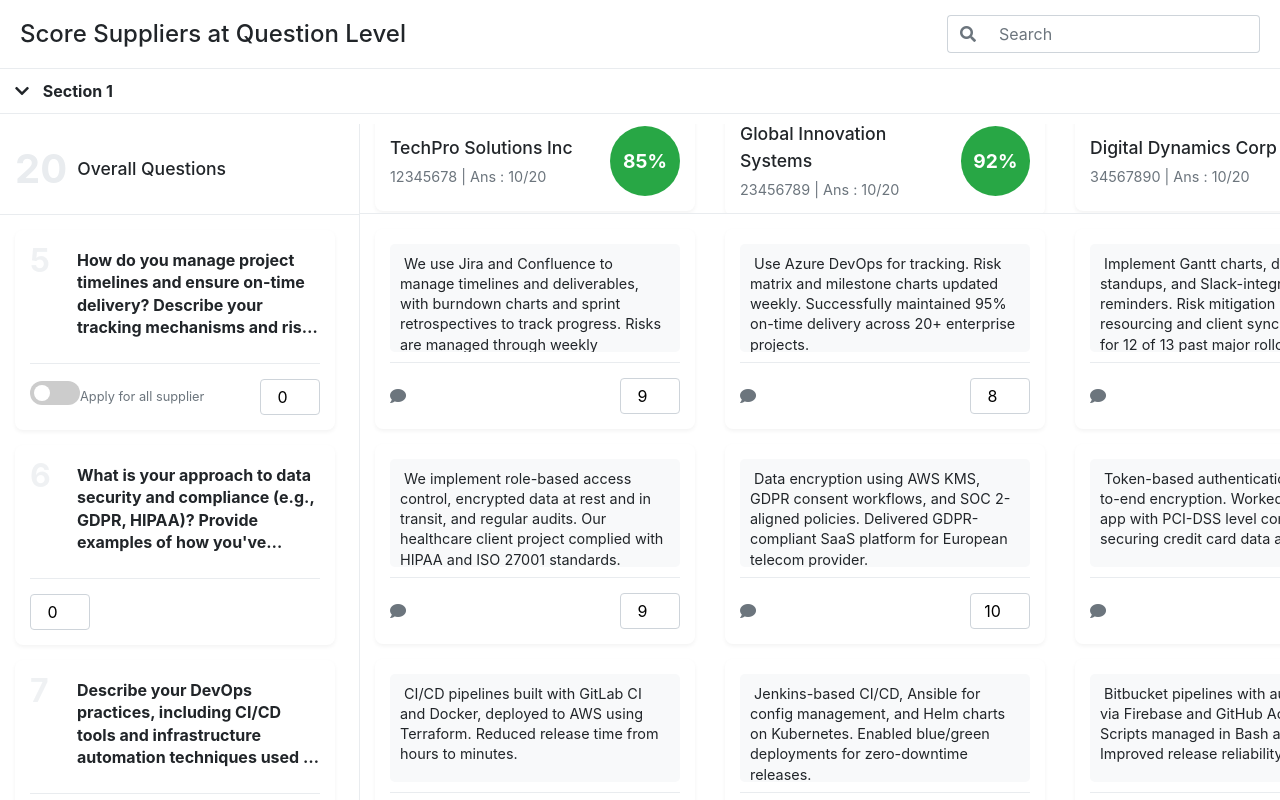
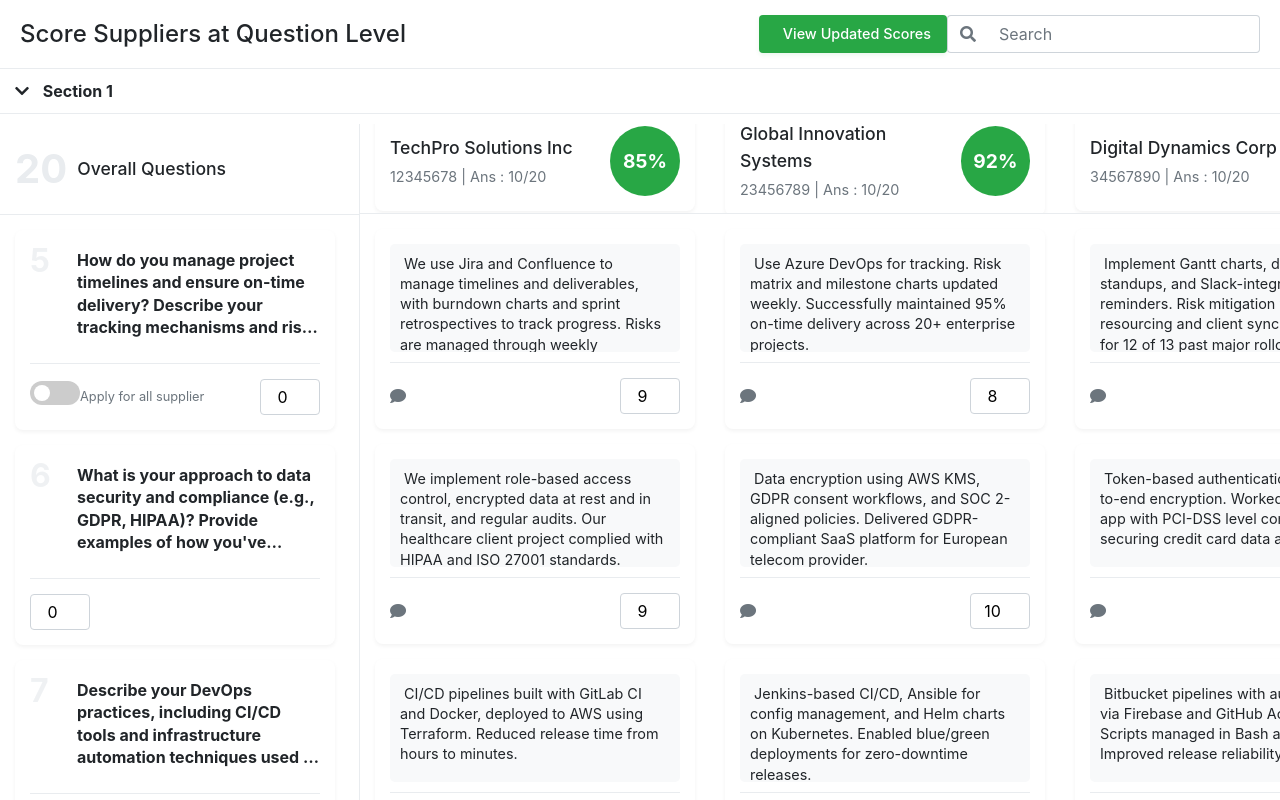
Before and after one commit to Akhlaquea01/my-angular-app, an Angular app: page / in a window 1280 px wide. Shown: the top 800 px of the page. Built offline with nearby package versions, Linux system fonts and the light colour scheme.

Commit message:
Enhance supplier scoring component with new "View Updated Scores" button; implement tracking of updated scores and logging functionality for better data management and user feedback

```diff
--- a/src/app/components/supplier-scoring/supplier-scoring.component.html
+++ b/src/app/components/supplier-scoring/supplier-scoring.component.html
@@ -1,6 +1,11 @@
 <!-- Header -->
 <div class="header d-flex justify-content-between align-items-center">
     <h4 class="mb-0">Score Suppliers at Question Level</h4>
+    <div class="d-flex align-items-center gap-3">
+        <button class="view-updates-btn" (click)="logAllUpdatedData()">
+            <i class="fas fa-list-check"></i>
+            View Updated Scores
+        </button>
         <div class="search-container">
             <div class="input-group">
                 <div class="input-group-prepend">
@@ -9,6 +14,7 @@
                     </span>
                 </div>
                 <input type="text" class="form-control border-left-0" placeholder="Search">
+            </div>
         </div>
     </div>
 </div>
--- a/src/app/components/supplier-scoring/supplier-scoring.component.scss
+++ b/src/app/components/supplier-scoring/supplier-scoring.component.scss
@@ -391,30 +391,30 @@
 }
 
 // Scrollbar styles for horizontal scrolling
-.suppliers-header::-webkit-scrollbar,
-.suppliers-content::-webkit-scrollbar {
-    height: 8px;
-}
+// .suppliers-header::-webkit-scrollbar,
+// .suppliers-content::-webkit-scrollbar {
+//     height: 8px;
+// }
 
-.suppliers-header::-webkit-scrollbar-thumb,
-.suppliers-content::-webkit-scrollbar-thumb {
-    background: #c1c1c1;
-    border-radius: 4px;
-}
+// .suppliers-header::-webkit-scrollbar-thumb,
+// .suppliers-content::-webkit-scrollbar-thumb {
+//     background: #c1c1c1;
+//     border-radius: 4px;
+// }
 
-.suppliers-header::-webkit-scrollbar-track,
-.suppliers-content::-webkit-scrollbar-track {
-    background: #f1f1f1;
-}
+// .suppliers-header::-webkit-scrollbar-track,
+// .suppliers-content::-webkit-scrollbar-track {
+//     background: #f1f1f1;
+// }
 
-// Firefox scrollbar styles
-@supports (scrollbar-width: thin) {
-    .suppliers-header,
-    .suppliers-content {
-        scrollbar-width: thin;
-        scrollbar-color: #c1c1c1 #f1f1f1;
-    }
-}
+// // Firefox scrollbar styles
+// @supports (scrollbar-width: thin) {
+//     .suppliers-header,
+//     .suppliers-content {
+//         scrollbar-width: thin;
+//         scrollbar-color: #c1c1c1 #f1f1f1;
+//     }
+// }
 
 // Ensure content wrapper takes full height
 .suppliers-content-wrapper {
@@ -480,3 +480,33 @@
         font-size: 0.8rem;
     }
 }
+
+.view-updates-btn {
+    background-color: #28a745;
+    color: white;
+    border: none;
+    padding: 8px 16px;
+    border-radius: 4px;
+    cursor: pointer;
+    font-weight: 500;
+    transition: all 0.2s ease;
+    font-size: 0.9rem;
+    display: flex;
+    align-items: center;
+    gap: 8px;
+    box-shadow: 0 2px 4px rgba(40, 167, 69, 0.1);
+
+    &:hover {
+        background-color: #218838;
+        box-shadow: 0 4px 8px rgba(40, 167, 69, 0.15);
+    }
+
+    &:focus {
+        outline: none;
+        box-shadow: 0 0 0 3px rgba(40, 167, 69, 0.25);
+    }
+
+    i {
+        font-size: 0.9rem;
+    }
+}
--- a/src/app/components/supplier-scoring/supplier-scoring.component.ts
+++ b/src/app/components/supplier-scoring/supplier-scoring.component.ts
@@ -23,6 +23,7 @@
   isLoading: boolean = false;
   loadedQuestions: any[] = [];
   totalQuestionsInSection: number = 0;
+  updatedScores: Map<string, Map<string, number>> = new Map(); // questionId -> (supplierId -> score)
 
   @ViewChild('suppliersContent') suppliersContent!: ElementRef<HTMLElement>;
   @ViewChild('suppliersHeader') suppliersHeader!: ElementRef<HTMLElement>;
@@ -182,7 +183,12 @@
 
   updateScore(questionId: string, supplierId: string, scoreValue: string) {
     const score = parseInt(scoreValue, 10);
-    if (isNaN(score)) return;
+
+    // Update the score in our tracking Map
+    if (!this.updatedScores.has(questionId)) {
+      this.updatedScores.set(questionId, new Map());
+    }
+    this.updatedScores.get(questionId)?.set(supplierId, score);
 
     const question = this.sections
       .flatMap(s => s.questions)
@@ -207,7 +213,60 @@
 
       // Update overall scores
       this.updateOverallScore(supplierId);
+
+      // Log the update
+      this.logScoreUpdate(questionId, supplierId, score);
     }
+  }
+
+  private logScoreUpdate(questionId: string, supplierId: string, score: number) {
+    const question = this.sections
+      .flatMap(s => s.questions)
+      .find(q => q.id === questionId);
+
+    const supplier = this.suppliers.find(s => s.id === supplierId);
+
+    console.log('Score Updated:', {
+      timestamp: new Date().toISOString(),
+      question: {
+        id: questionId,
+        text: question?.text,
+        sectionId: question?.sectionId
+      },
+      supplier: {
+        id: supplierId,
+        name: supplier?.name
+      },
+      score: score,
+      overallScore: this.supplierData.overallScores[supplierId]
+    });
+  }
+
+  getAllUpdatedData(): any {
+    const updatedData = {
+      timestamp: new Date().toISOString(),
+      sections: this.sections,
+      suppliers: this.suppliers,
+      overallScores: this.supplierData.overallScores,
+      scoreUpdates: Array.from(this.updatedScores.entries()).map(([questionId, supplierScores]) => ({
+        questionId,
+        question: this.sections.flatMap(s => s.questions).find(q => q.id === questionId)?.text,
+        scores: Array.from(supplierScores.entries()).map(([supplierId, score]) => ({
+          supplierId,
+          supplierName: this.suppliers.find(s => s.id === supplierId)?.name,
+          score
+        }))
+      }))
+    };
+
+    console.log('Complete Updated Data:', updatedData);
+    return updatedData;
+  }
+
+  // Add a button click handler for the template
+  logAllUpdatedData(): void {
+    console.log('Getting all updated data...');
+    this.getAllUpdatedData();
   }
 
   private updateOverallScore(supplierId: string) {
```
Lines whose indentation alone changed are shown as unchanged.
